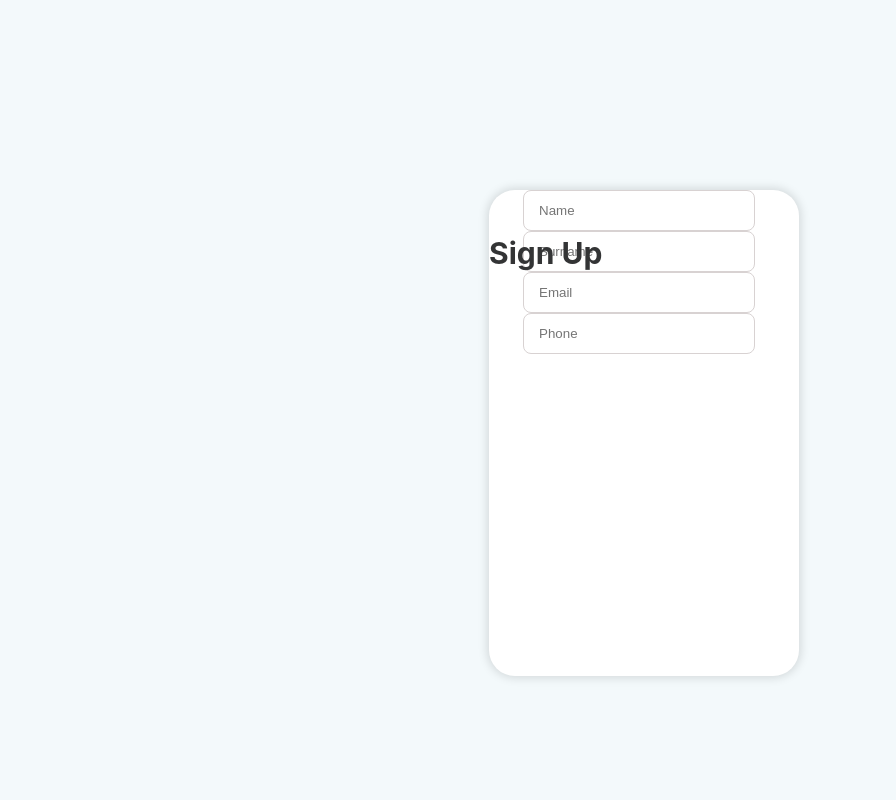
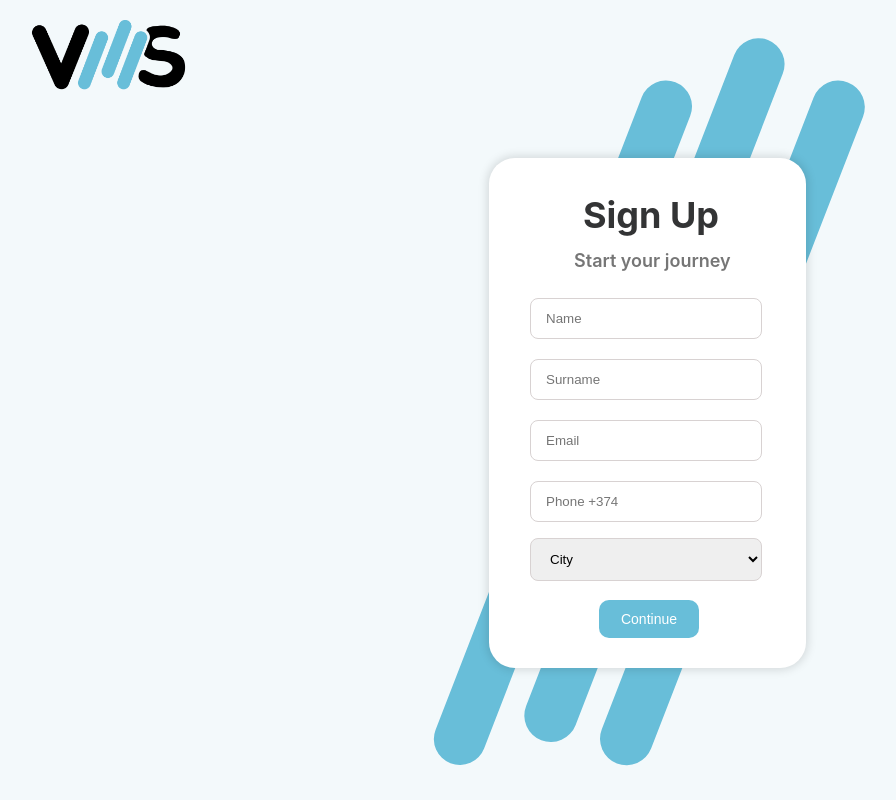
Before and after one commit to Vallantery-management-system/front-end, a React (Create React App) app: page /signup in a window 1280 px wide. Shown: the whole page, without its empty margins (1-897 px from the left). Built offline with nearby package versions, Linux system fonts and the light colour scheme.

Commit message:
added sign-up design

```diff
--- a/src/pages/Login.css
+++ b/src/pages/Login.css
@@ -54,7 +54,7 @@ input[type = 'mail']{
 }
 
 .button {
-    background-color: #11a9d8;
+    background-color: #5dc4e4;
     border-radius: 10px;
     border: none;
     color: white;
@@ -86,6 +86,7 @@ input[type = 'mail']{
     bottom: 0;
     right: 0;
     left: 0;
+    text-decoration: none;
 }
 
 #forgot {
@@ -93,8 +94,8 @@ input[type = 'mail']{
     font-size: 12px;
     text-align: center;
     position:absolute;
-    left: 35px;
-    top: 202px;
+    left: 34.5px;
+    top: 202.5px;
 }
 
 #forgot:link{
--- a/src/pages/Login.js
+++ b/src/pages/Login.js
@@ -65,7 +65,7 @@ export const Login = () => {
                 <Link id = 'forgot'>Forgot password?</Link>
                 <button className='button' type = "submit">Continue</button>
             </form>
-            <p className='signup'>New User? <Link to = '/signup' id='signup'>Sign up</Link></p>
+            <h5 className='signup'>New User? <Link to = '/signup' id='signup'>Sign up</Link></h5>
             </div>
             <p className='copyright'>Copyright Ⓒ 2022 VMS. All rights deserved</p>
        </div>
--- a/src/pages/Privacy.js
+++ b/src/pages/Privacy.js
@@ -1,5 +1,4 @@
 import React from "react";
-
 
 export const Privacy = () => {
     return (
--- a/src/pages/Signup.css
+++ b/src/pages/Signup.css
@@ -1,17 +1,154 @@
 #signUp {
     position: absolute;
-    top: 15px;
+    top: 5px;
+    left: 94px;
+    font-size: 36px;
+    font-style: normal;
+    font-weight: 700;
+}
 
+#start{
+    position: absolute;
+    top: 68px;
+    left: 85px;
+    color: #767676;
+    font-style: normal;
+    font-weight: 600;
+    font-size: 18px;
+    line-height: 22px;
 }
 
 .form {
     position: fixed;
-    width: 310px;
-    height: 486px;
-    top: 40%;
+    width: 317px;
+    height: 510px;
+    top: 36%;
     left: 50%;
     margin: -130px 0 0 -150px;
     background: #FFFFFF;
     box-shadow: 0px 0px 10px 2px rgba(0, 0, 0, 0.13);
     border-radius: 26px;
 }
+
+select {
+    margin-right: 10px;
+    border-radius: 8px;
+    width: 232px;
+    height: 15px;
+    padding: 12px 15px;
+    border: 1.6px solid rgb(216, 210, 210);
+    position: absolute;
+    top: 380px;
+    height: fit-content;
+    cursor: pointer;
+}
+
+option{
+    border: none;
+    text-decoration: none;
+}
+
+#input1 {
+    position: absolute;
+    top: 140px;
+}
+
+#input2 {
+    position: absolute;
+    top: 201px;
+}
+
+#input3 {
+    position: absolute;
+    top: 262px;
+}
+
+#input4 {
+    position: absolute;
+    top: 323px;
+}
+
+.input {
+    position: absolute;
+    left: 41px;
+}
+
+.button1 {
+    background-color: #68BED9;
+    border-radius: 10px;
+    border: none;
+    color: white;
+    font-size: 14px;
+    height: 38px;
+    width: 100px;
+    cursor: pointer;
+    position: absolute;
+    top: 442px;
+    left: 110px;
+}
+
+#r1 {
+    position: absolute;
+    left: 46.09%;
+    right: 49.82%;
+    top: 8.93%;
+    bottom: 49.29%;
+    background: #68BED9;
+    border-radius: 54px;
+    transform: rotate(21.19deg);
+}
+
+#r2 {
+    position: absolute;
+    left: 53.44%;
+    right: 42.47%;
+    top: 3.67%;
+    bottom: 55.56%;
+    background: #68BED9;
+    border-radius: 54px;
+    transform: rotate(21.19deg);
+}
+
+#r3 {
+    position: absolute;
+    left: 59.5%;
+    right: 36.4%;
+    top: 8.93%;
+    bottom: 49.29%;
+    background: #68BED9;
+    border-radius: 54px;
+    transform: rotate(21.19deg);
+}
+
+#r4 {
+    position: absolute;
+    left: 38.5%;
+    right: 57.4%;
+    top: 50.27%;
+    bottom: 2.96%;
+    background: #68BED9;
+    border-radius: 54px;
+    transform: rotate(21.19deg);
+}
+
+#r5 {
+    position: absolute;
+    left: 45.2%;
+    right: 50.7%;
+    top: 50.27%;
+    bottom: 5.96%;
+    background: #68BED9;
+    border-radius: 54px;
+    transform: rotate(21.19deg);
+}
+
+#r6 {
+    position: absolute;
+    left: 51.5%;
+    right: 44.4%;
+    top: 50.27%;
+    bottom: 2.96%;
+    background: #68BED9;
+    border-radius: 54px;
+    transform: rotate(21.19deg);
+}
--- a/src/pages/Signup.js
+++ b/src/pages/Signup.js
@@ -1,16 +1,39 @@
-import React from 'react'
-import './Signup.css'
+import React, { useState } from 'react';
+import './Signup.css';
 
 export const SignUp = () => {
+
+    const [name, setName] = useState("");
+    const [surname, setSurname] = useState("");
+    const [email, setEmail] = useState("");
+    const [phone, setPhone] = useState();
+    const [city, setCity] = useState();
+
     return (
         <div>
+        <img className='img' src='/Images/Capture.jpg' alt=''/>
+        <div id='r1'></div>
+        <div id='r2'></div>
+        <div id='r3'></div>
+        <div id='r4'></div>
+        <div id='r5'></div>
+        <div id='r6'></div>
         <div className='form'>
         <h2 id='signUp'>Sign Up</h2>
+        <h4 id='start'>Start your journey</h4>
             <form>
-                <input required id='input'type='text' placeholder='Name'/>
-                <input required id='input' type='text' placeholder='Surname'/>
-                <input required id='input' type='email' placeholder='Email'/>
-                <input required id='input' placeholder='Phone'/>
+                <input required className = 'input' value = {name} id='input1' type='text' placeholder='Name'/>
+                <input required className = 'input' value = {surname} id='input2' type='text' placeholder='Surname'/>
+                <input required className = 'input' value = {email} id='input3' type='email' placeholder='Email'/>
+                <input required className = 'input' value = {phone} id='input4' placeholder='Phone +374'/>
+                <select name="City" value = {city} className = 'input' required >
+                    <option selected disabled hidden>City</option>
+                    <option value="Yerevan">Yerevan</option>
+                    <option value="Gyumri">Gyumri</option>
+                    <option value="Vanadzor">Vanadzor</option>
+                    <option value="Dilijan">Dilijan</option>
+                </select>
+                <button type='submit'className='button1'>Continue</button>
             </form>
         </div>
         </div>
```
Also changed, not shown: public/Images/Capture.PNG (deleted).
